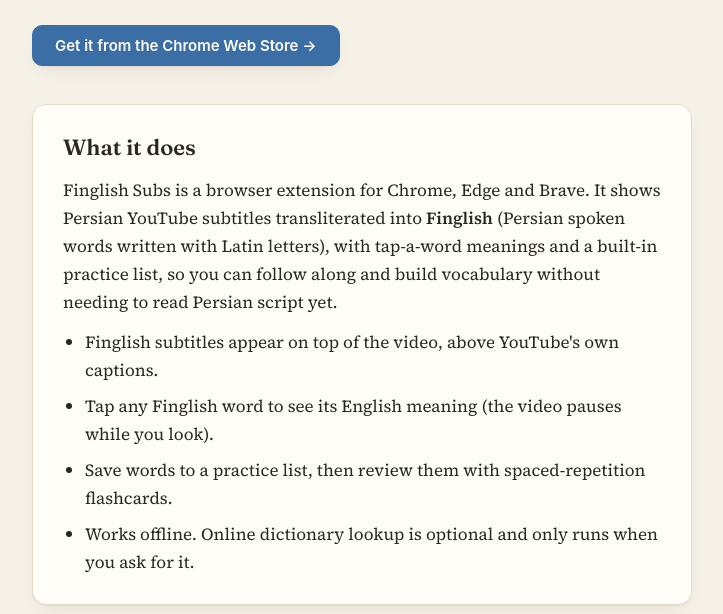
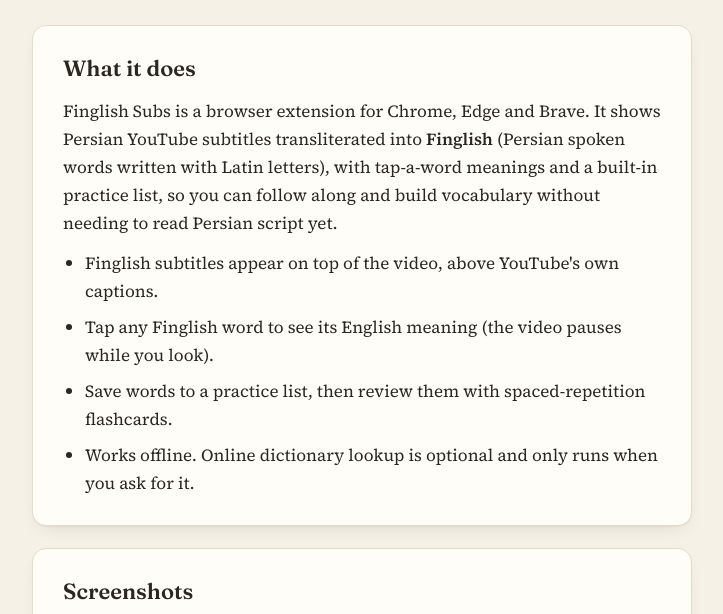
Before and after one commit to jkcog/finglish-subs, a browser extension: page docs/index.html in a window 1280 px wide. Shown: the part 132-746 px from the top of the page, without its empty margins (278-1001 px from the left). Drawn offline with Linux system fonts and the light colour scheme.

Commit message:
Remove Chrome Web Store link until the listing is live
Co-Authored-By: Claude Sonnet 5 <noreply@anthropic.com>

```diff
--- a/docs/index.html
+++ b/docs/index.html
@@ -17,8 +17,6 @@
     <h1>Finglish Subs</h1>
   </div>
   <p class="tag">Read along with Persian YouTube captions, spelled out in Latin letters.</p>
-
-  <a class="cta" href="https://chrome.google.com/webstore/detail/REPLACE_WITH_STORE_ID">Get it from the Chrome Web Store →</a>
 
   <div class="card">
     <h2>What it does</h2>
```
